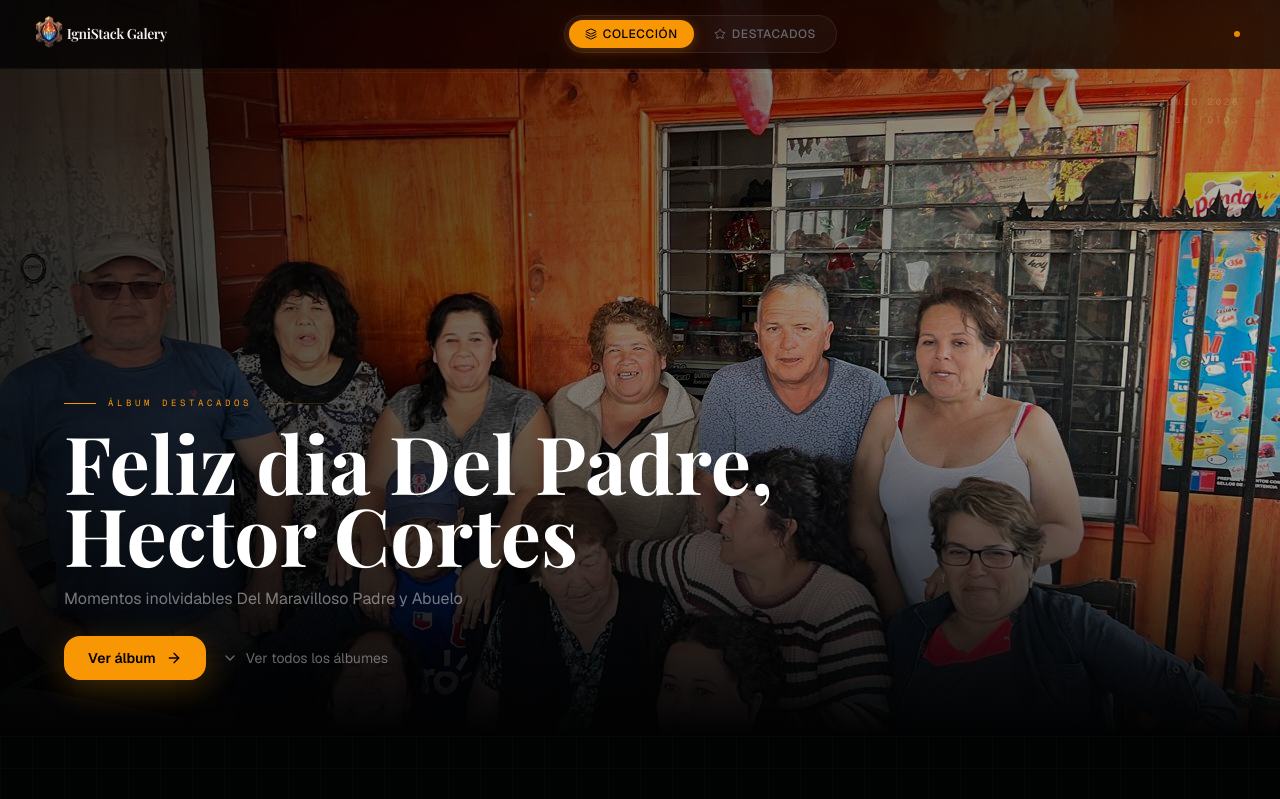
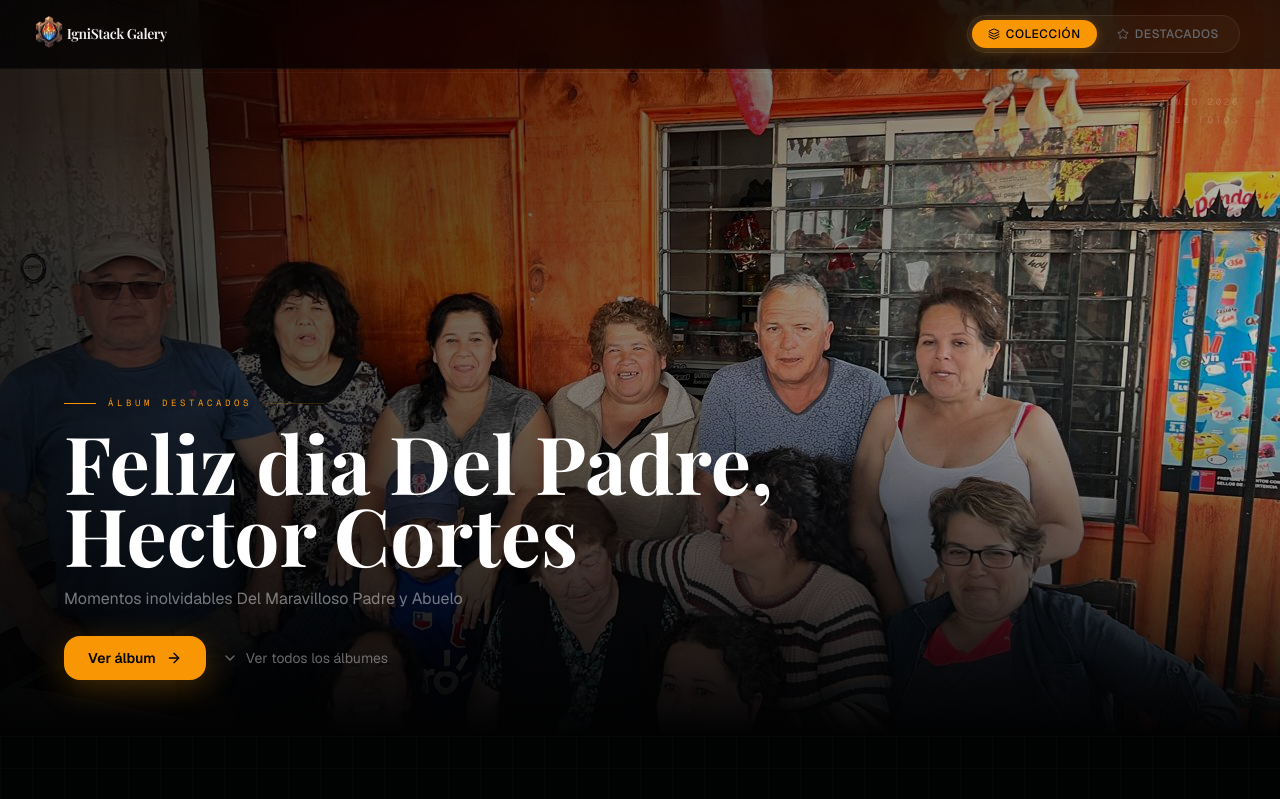
Before and after one commit to LynkRookie/GaleriaFamiliaCortes.github.io, a Next.js app: page / in a window 1280 px wide. Shown: the top 799 px of the page. Built offline with nearby package versions, Linux system fonts and the light colour scheme; a web font is replaced by a local one.

Commit message:
Update page.tsx

```diff
--- a/app/page.tsx
+++ b/app/page.tsx
@@ -76,10 +76,7 @@ export default function HomePage() {
           </nav>
 
           {/* Stat */}
-          <div className="flex items-center gap-2">
-            <span className="h-1.5 w-1.5 rounded-full bg-primary animate-pulse" />
 
-          </div>
         </div>
       </header>
 
```
